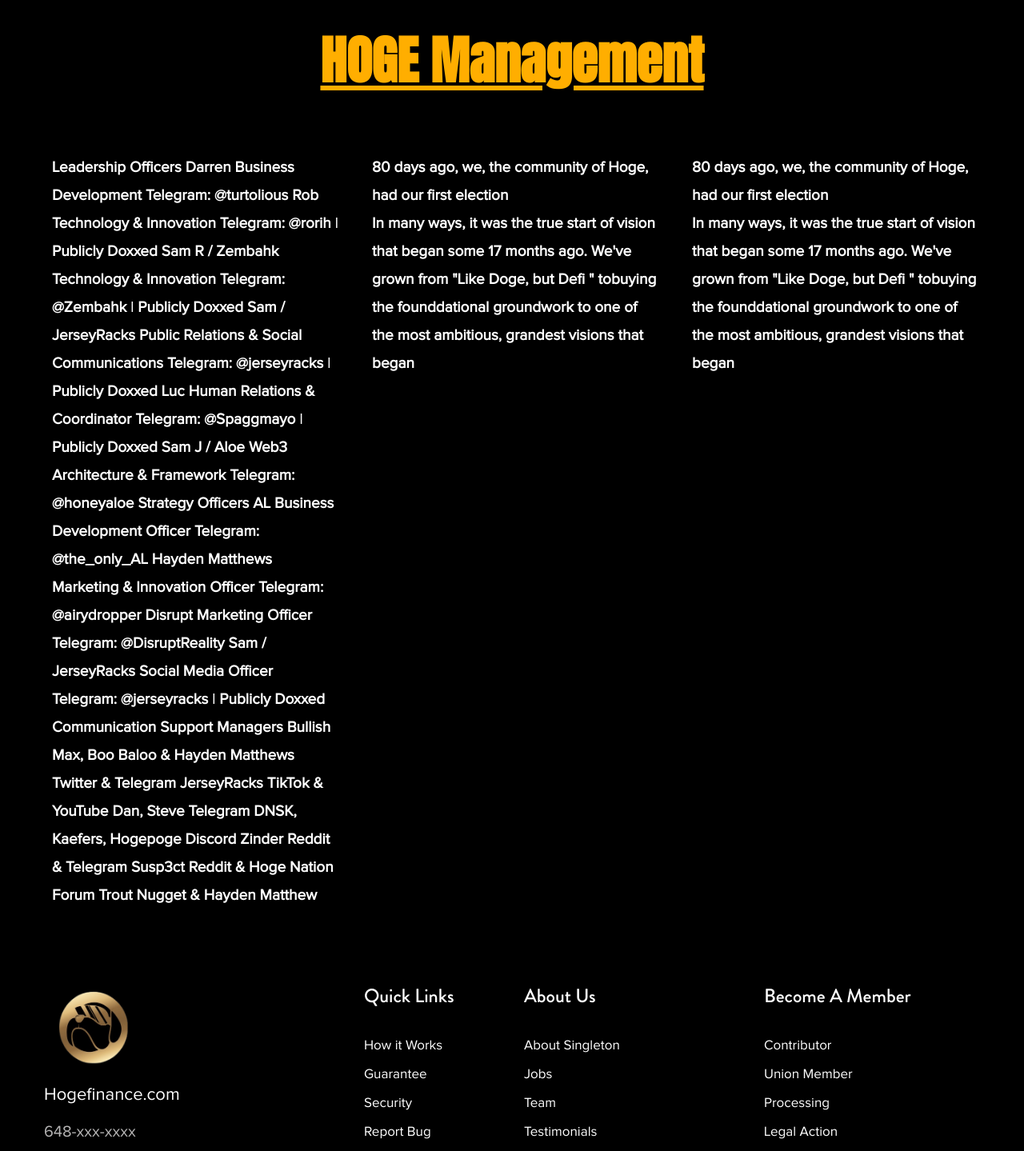
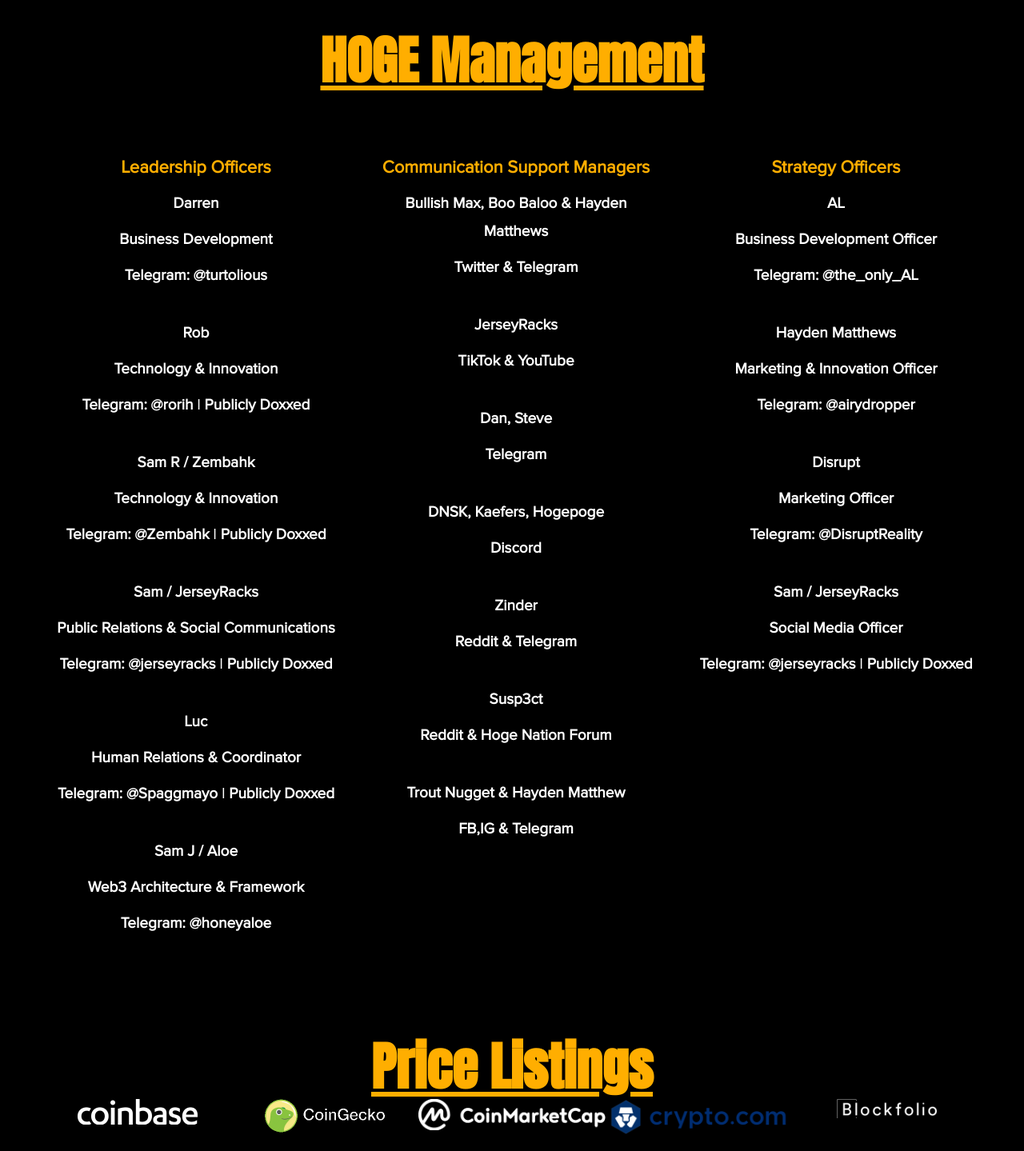
Before and after one commit to mjoghenemaega/Hogefull, a Django app: page /about/ in a window 1280 px wide. Shown: the part 529-1968 px from the top of the page at 80% size. Run offline with Django 4.2, Linux system fonts and the light colour scheme; some libraries are stand-ins or nearby versions.

Commit message:
all new done

```diff
--- a/ecosystem/core/templates/about.html
+++ b/ecosystem/core/templates/about.html
@@ -1,4 +1,5 @@
 {% extends 'base.html' %}
+{% load static %}
 
 {% block content %}
 
@@ -39,7 +40,6 @@
 				</div> <!-- /.theme-counter -->
 
 
-
 				<div class="theme-counter1" style="margin-top:100px;" >
 					<div class="container" id="about">
 						<div class="theme-title text-center" style="padding-top: 2rem;">
@@ -53,64 +53,71 @@
 							<div class="row theme-title">
 
 
-								<div class="col-lg-4 order-lg-last"  style="color: #ffae00; text-align: left;" >
+								<div class="col-lg-4 order-lg-last"  style="color: #ffae00; text-align: center;" >
+									<p style="font-size:22px; font-weight: bold; color: #ffae00">Communication Support Managers</p>
+									<p style="font-size:19px; font-weight: bold; color: #fff">Bullish Max, Boo Baloo & Hayden Matthews</p>
+									<p style="font-size:19px; color: #fff">Twitter & Telegram</p>
+									<br>
+									<p style="font-size:19px; font-weight: bold; color: #fff">JerseyRacks</p>
+									<p style="font-size:19px; color: #fff">TikTok & YouTube</p>
+									<br>
+									<p style="font-size:19px; font-weight: bold; color: #fff">Dan, Steve</p>
+									<p style="font-size:19px; color: #fff">Telegram</p><br>
+									<p style="font-size:19px; font-weight: bold; color: #fff">DNSK, Kaefers, Hogepoge</p>
+									<p style="font-size:19px; color: #fff">Discord</p><br>
+									<p style="font-size:19px; font-weight: bold; color: #fff">Zinder</p>
+									<p style="font-size:19px; color: #fff">Reddit & Telegram</p><br>
+									<p style="font-size:19px; font-weight: bold; color: #fff">Susp3ct</p>
+									<p style="font-size:19px; color: #fff">Reddit & Hoge Nation Forum</p><br>
+									<p style="font-size:19px; font-weight: bold; color: #fff">Trout Nugget & Hayden Matthew</p>
+									<p style="font-size:19px; color: #fff">FB,IG & Telegram</p><br>
 
-									<p style="font-size:19px; color: #fff">80 days ago, we, the community of Hoge, had our first election<br> In many ways, it was the true start of vision that began some 17 months ago. We've grown from "Like Doge, but Defi " tobuying the founddational groundwork to one of the most ambitious, grandest visions that began</p>
+
+
+
+
+
+
 
 								</div>
-								<div class="col-lg-4 "  style="color: #ffae00; text-align: left;" >
+								<div class="col-lg-4 "  style="color: #ffae00; text-align: center;" >
+									<p style="font-size:22px; font-weight: bold; color: #ffae00">Strategy Officers</p>
+									<p style="font-size:19px; font-weight: bold; color: #fff">AL</p>
+									<p style="font-size:19px; color: #fff">Business Development Officer</p>
+									<p style="font-size:19px; color: #fff">Telegram: @the_only_AL</p><br>
+									<p style="font-size:19px; font-weight: bold; color: #fff">Hayden Matthews</p>
+									<p style="font-size:19px; color: #fff">Marketing & Innovation Officer </p>
+									<p style="font-size:19px; color: #fff">Telegram: @airydropper</p><br>
+									<p style="font-size:19px; font-weight: bold; color: #fff">Disrupt</p>
+									<p style="font-size:19px; color: #fff">Marketing Officer</p>
+									<p style="font-size:19px; color: #fff"> Telegram: @DisruptReality</p><br>
+									<p style="font-size:19px; font-weight: bold; color: #fff">Sam / JerseyRacks</p>
+									<p style="font-size:19px; color: #fff">Social Media Officer </p>
+									<p style="font-size:19px; color: #fff"> Telegram: @jerseyracks ǀ Publicly Doxxed</p><br>
 
-									<p style="font-size:19px; color: #fff">80 days ago, we, the community of Hoge, had our first election<br> In many ways, it was the true start of vision that began some 17 months ago. We've grown from "Like Doge, but Defi " tobuying the founddational groundwork to one of the most ambitious, grandest visions that began</p>
+
 
 								</div>
-								<div class="col-lg-4 order-lg-first" >
-								  <p style="font-size:19px; color: #fff">Leadership Officers
-									Darren
-									Business Development
-									Telegram: @turtolious
-									Rob
-									Technology & Innovation
-									Telegram: @rorih ǀ Publicly Doxxed
-									Sam R / Zembahk
-									Technology & Innovation
-									Telegram: @Zembahk ǀ Publicly Doxxed
-									Sam / JerseyRacks
-									Public Relations & Social Communications
-									Telegram: @jerseyracks ǀ Publicly Doxxed
-									Luc
-									Human Relations & Coordinator
-									Telegram: @Spaggmayo ǀ Publicly Doxxed
-									Sam J / Aloe
-									Web3 Architecture & Framework
-									Telegram: @honeyaloe
-									Strategy Officers
-									AL
-									Business Development Officer
-									Telegram: @the_only_AL
-									Hayden Matthews
-									Marketing & Innovation Officer
-									Telegram: @airydropper
-									Disrupt
-									Marketing Officer
-									Telegram: @DisruptReality
-									Sam / JerseyRacks
-									Social Media Officer
-									Telegram: @jerseyracks ǀ Publicly Doxxed
-									Communication Support
-									Managers
-									Bullish Max, Boo Baloo & Hayden Matthews
-									Twitter & Telegram
-									JerseyRacks
-									TikTok & YouTube
-									Dan, Steve
-									Telegram
-									DNSK, Kaefers, Hogepoge
-									Discord
-									Zinder
-									Reddit & Telegram
-									Susp3ct
-									Reddit & Hoge Nation Forum
-									Trout Nugget & Hayden Matthew</p>
+								<div class="col-lg-4 order-lg-first" style="text-align: center;">
+									<p style="font-size:22px; font-weight: bold; color: #ffae00">Leadership Officers</p>
+									<p style="font-size:19px; font-weight: bold; color: #fff">Darren</p>
+									<p style="font-size:19px; color: #fff">Business Development</p>
+									<p style="font-size:19px; color: #fff">Telegram: @turtolious</p><br>
+									<p style="font-size:19px; font-weight: bold; color: #fff">Rob</p>
+									<p style="font-size:19px; color: #fff">Technology & Innovation </p>
+									<p style="font-size:19px; color: #fff">Telegram: @rorih ǀ Publicly Doxxed</p><br>
+									<p style="font-size:19px; font-weight: bold; color: #fff">Sam R / Zembahk</p>
+									<p style="font-size:19px; color: #fff">Technology & Innovation </p>
+									<p style="font-size:19px; color: #fff"> Telegram: @Zembahk ǀ Publicly Doxxed</p><br>
+									<p style="font-size:19px; font-weight: bold; color: #fff">Sam / JerseyRacks</p>
+									<p style="font-size:19px; color: #fff">Public Relations & Social Communications </p>
+									<p style="font-size:19px; color: #fff"> Telegram: @jerseyracks ǀ Publicly Doxxed</p><br>
+									<p style="font-size:19px; font-weight: bold; color: #fff">Luc</p>
+									<p style="font-size:19px; color: #fff">Human Relations & Coordinator </p>
+									<p style="font-size:19px; color: #fff"> Telegram: @Spaggmayo ǀ Publicly Doxxed</p><br>
+									<p style="font-size:19px; font-weight: bold; color: #fff">Sam J / Aloe</p>
+									<p style="font-size:19px; color: #fff">Web3 Architecture & Framework</p>
+									<p style="font-size:19px; color: #fff"> Telegram: @honeyaloe</p><br>
 
 								</div>
 							</div>
@@ -120,4 +127,8 @@
 					</div> <!-- /.container -->
 
 				</div> <!-- /.theme-counter -->
+
+
+
+
 {% endblock %}
--- a/ecosystem/core/templates/base.html
+++ b/ecosystem/core/templates/base.html
@@ -174,6 +174,28 @@
 				<i class="fa fa-long-arrow-up" aria-hidden="true"></i>
 			</button>
 
+
+				<!--
+				=====================================================
+					Partner Slider
+				=====================================================
+				-->
+				<div class="partner-section">
+					<div class="theme-title text-center">
+						<h2><span>Price Listings</span></h2>
+					</div>
+					<div class="container">
+						<div class="partner-slider">
+							<div class="item"><a href="https://www.coinbase.com/price/hoge-finance"><img src="{% static 'images/coinbase_logo.png' %}" alt=""></a></div>
+							<div class="item"><a href="https://www.coingecko.com/en/coins/hoge-finance"><img src="{% static 'images/coingecko_logo.png' %}" alt=""></a></div>
+							<div class="item"><a href="https://coinmarketcap.com/currencies/hoge-finance/"><img src="{% static 'images/coinmarketcap_logo.png' %}" alt=""></a></div>
+							<div class="item"><a href="https://crypto.com/price/hoge-finance"><img src="{% static 'images/cryptocom-logo.png' %}" alt=""></a></div>
+							<div class="item"><a href="https://blockfolio.com/coin/HOGE"><img src="{% static 'images/blockfolio_logo.png' %}" alt=""></a></div>
+						</div>
+					</div>
+				</div>
+
+
 			<footer class="theme-footer">
 				<div class="container">
 					<div class="inner-wrapper">
--- a/ecosystem/core/templates/store.html
+++ b/ecosystem/core/templates/store.html
@@ -158,7 +158,7 @@
                                 </div>
 
                                 <div class="col-lg-6 order-lg-first "><div ><div  class=" common flip-hide">
-                                    <img  src="{% static 'images/2.jpg' %}" alt="">
+                                    <img  src="{% static 'images/10.png' %}" alt="">
                                     <div class="flip-text"><p><b>•</b>	A DeFi launchpad protocol that boasts an intuitive and user-friendly design, here to guide you on your DeFi journey.
 
 
@@ -180,7 +180,7 @@
                                 </div>
 
                                 <div class="col-lg-6 img-box"><div ><div  class=" common flip-hide">
-                                    <img  src="{% static 'images/1.jpg' %}" alt="">
+                                    <img  src="{% static 'images/8.png' %}" alt="">
                                     <div class="flip-text"><p> <b>•</b>A non-fungible revenue generating minting platform to create your own HOGE powered NFT. <br>
 
 
@@ -200,7 +200,7 @@
                                 </div>
 
                                 <div class="col-lg-6 order-lg-first "><div ><div  class=" common flip-hide">
-                                    <img  src="{% static 'images/2.jpg' %}" alt="">
+                                    <img  src="{% static 'images/9.png' %}" alt="">
                                     <div class="flip-text"><p><b>•</b>	An added feature integrated and deployed on Optiswap. A HOGE-Pumping OptiSwap Experience For The Whole Family.
 
 
--- a/static/css/style.css
+++ b/static/css/style.css
@@ -1635,9 +1635,9 @@ background-image: url(images/l);}
   top:13%;
 }
 /*----------------- Partner Slider -----------*/
-.partner-section {padding: 100px 0 30px;}
+.partner-section {padding: 100px 0 30px; margin-top: 10px;}
 .partner-slider .item a {display: block;}
-.partner-slider .item img {margin: 0 auto;}
+.partner-slider .item img {margin: 0 auto; margin-top: 15px;}
 /*------------------- Footer -----------------*/
 .theme-footer {position: relative;z-index: 1;}
 .theme-footer .shape {
```
Also changed, not shown: ecosystem/core/templates/home.html (+33 -7 lines), static/images/10.png (added), static/images/8.png (added), static/images/9.png (added), static/images/blockfolio_logo.png (added), static/images/coinbase_logo.png (added), static/images/coingecko_logo.png (added), static/images/coinmarketcap_logo.png (added), static/images/cryptocom-logo.png (added).
